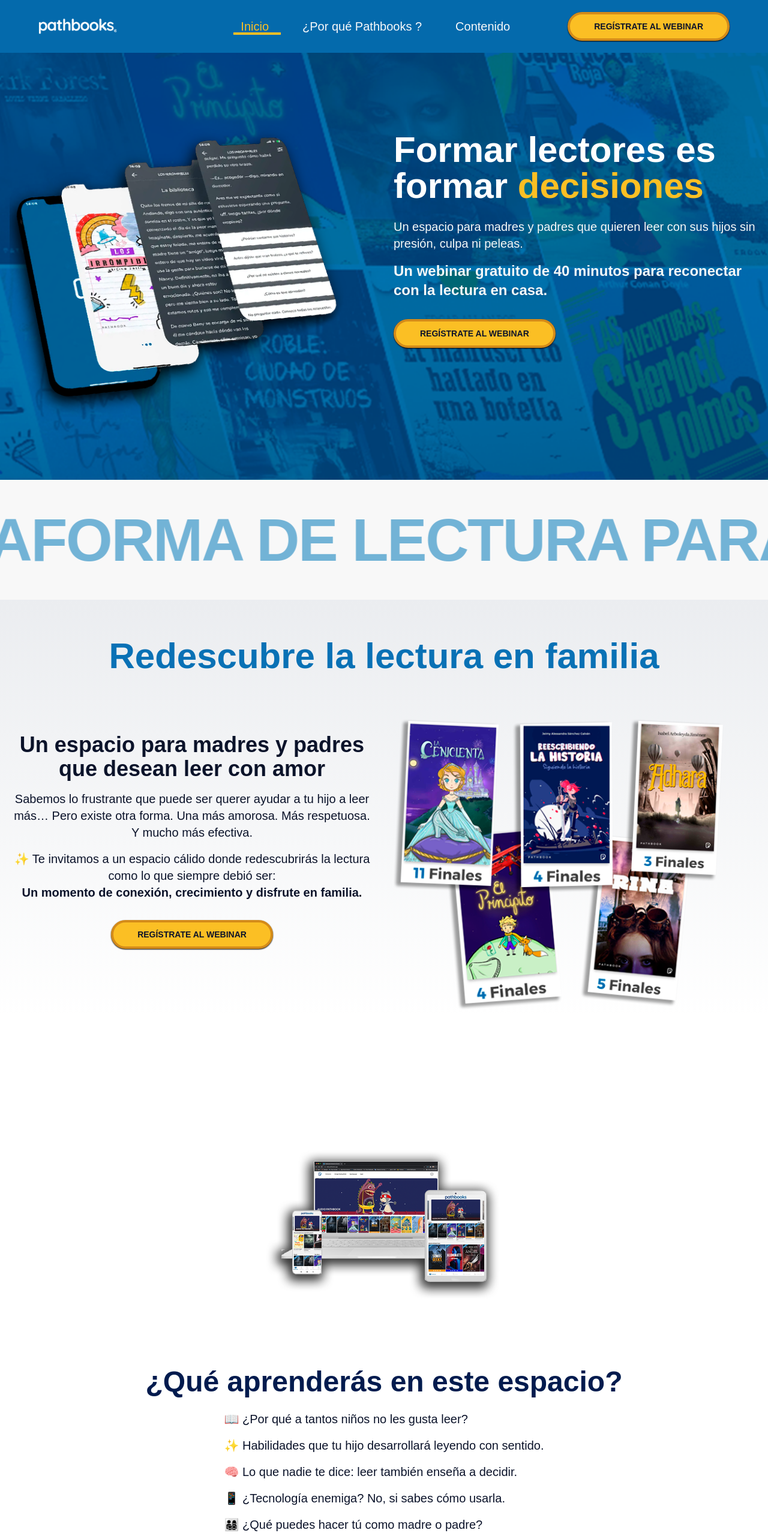
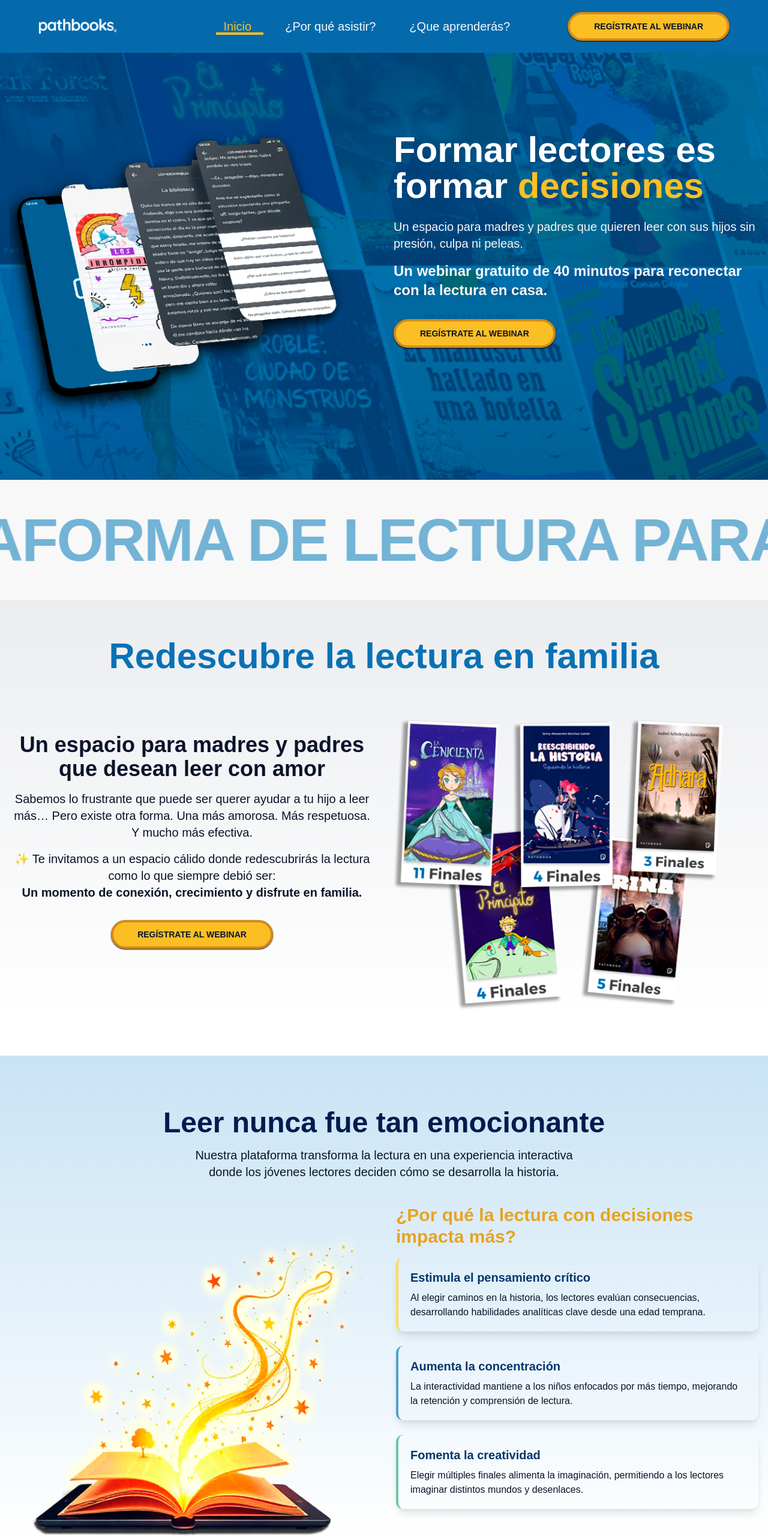
Before and after one commit to victorLagunaSau/pathbooksWebinars, a Next.js app: page / in a window 1280 px wide. Shown: the top 2566 px of the page at 60% size. Built offline with nearby package versions, Linux system fonts and the light colour scheme.

Commit message:
Cambios barra superior

```diff
--- a/components/Home003.js
+++ b/components/Home003.js
@@ -8,11 +8,11 @@ const Home003 = () => {
   const scrollAnimation = useMemo(() => getScrollAnimation(), []);
 
   return (
-    <div className="bg-gradient-to-b from-blue-100 to-white w-full overflow-hidden py-12 mt-8 mb-16" id="metodologiacomplemento">
+    <div className="bg-gradient-to-b from-blue-100 to-white w-full overflow-hidden py-12 mt-8 mb-16" id="porqueasistir">
       <div className="container mx-auto px-4">
         {/* Encabezado principal */}
         <ScrollAnimationWrapper>
-          <motion.div className="mx-auto text-center mb-10" variants={scrollAnimation}>
+          <motion.div className="mx-auto text-center mb-10 mt-10" variants={scrollAnimation}>
             <h2 className="text-3xl md:text-5xl font-extrabold text-blue-900 leading-tight">
               Leer nunca fue tan emocionante
             </h2>
--- a/components/Home004.js
+++ b/components/Home004.js
@@ -9,7 +9,7 @@ const Home004 = () => {
     const scrollAnimation = useMemo(() => getScrollAnimation(), []);
 
     return (
-        <div className="bg-white w-full pt-8 pb-16 md:pt-20 md:pb-20" id="regalo-lector">
+        <div className="bg-white w-full pt-8 pb-16 md:pt-20 md:pb-20" id="queaprenderas">
             <div className="container mx-auto px-6 md:px-12">
                 <ScrollAnimationWrapper>
                     <motion.div
--- a/components/Layout/Header.js
+++ b/components/Layout/Header.js
@@ -8,7 +8,7 @@ const Header = () => {
     const indicatorRef = useRef(null);
     const buttonRefs = useRef({});
 
-    const sections = ["home", "metodologia", "contenido"];
+    const sections = ["home", "porqueasistir", "queaprenderas"];
 
     useEffect(() => {
         const handleScroll = () => {
@@ -96,9 +96,9 @@ const Header = () => {
                                     >
                                         {section === "home"
                                             ? "Inicio"
-                                            : section === "metodologia"
-                                                ? "¿Por qué Pathbooks ?"
-                                                : "Contenido"}
+                                            : section === "porqueasistir"
+                                                ? "¿Por qué asistir?"
+                                                : "¿Que aprenderás?"}
                                     </a>
                                 </li>
                             ))}
@@ -152,9 +152,9 @@ const Header = () => {
                                     >
                                         {section === "home"
                                             ? "Inicio"
-                                            : section === "metodologia"
-                                                ? "¿Por qué Pathbooks?"
-                                                : "Contenido"}
+                                            : section === "porqueasistir"
+                                                ? "¿Por qué asistir?"
+                                                : "¿Que aprenderás?"}
                                     </a>
                                 </li>
                             ))}
--- a/pages/index.js
+++ b/pages/index.js
@@ -5,7 +5,7 @@ import Home002 from "../components/Home002";
 
 import ModuleDivision01 from "../components/ModuleDivision01";
 // import ModuleDivision02 from "../components/ModuleDivision02";
-// import Home003 from "../components/Home003";
+import Home003 from "../components/Home003";
 import Home004 from "../components/Home004";
 import Home005 from "../components/Home005";
 // import Home006 from "../components/Home006";
@@ -21,8 +21,9 @@ export default function Home() {
                 <Home001/>
                 <ModuleDivision01/>
                 <Home002/>
+
                 {/*<Demo/>*/}
-                {/*<Home003/>*/}
+                <Home003/>
                 {/*<ModuleDivision02/>*/}
                 <Home004/>
                 <Home005/>
```
